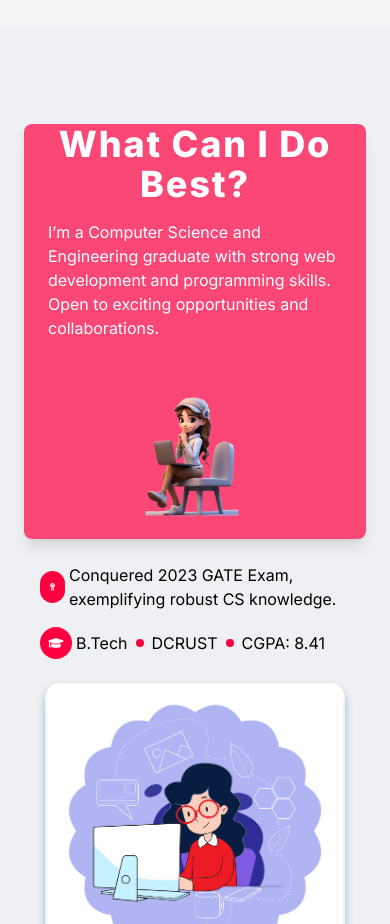
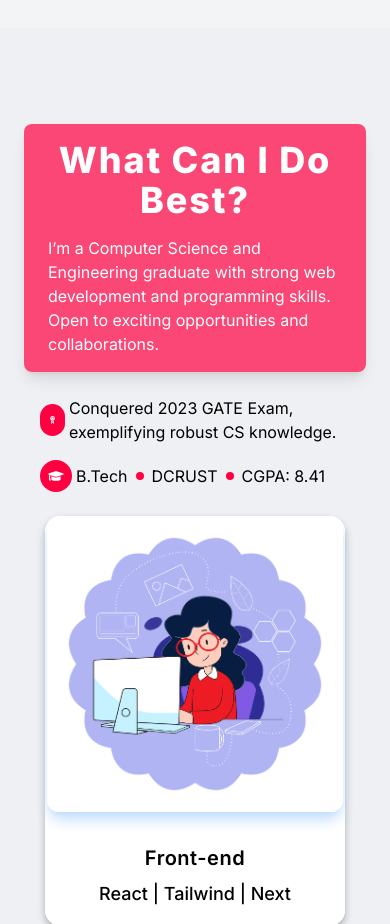
Before and after one commit to pallaviDwivedi1605/Pallavi_Dwivedi, a Next.js app: page / in a window 390 px wide. Shown: the part 920-1844 px from the top of the page. Built offline with nearby package versions, Linux system fonts and the light colour scheme.

Commit message:
portfolio done

```diff
--- a/components/About.tsx
+++ b/components/About.tsx
@@ -26,7 +26,7 @@ const About = () => {
   return (
     <div className=" h-full w-full px-6 flex flex-col items-center gap-4 md:px-32">
       {/* image heading block */}
-      <div className=" group transition-all ease-in-out duration-300 bg-primary/70 text-white flex flex-col justify-between items-center gap-10 rounded-lg px-6  container shadow-lg md:px-10 md:flex-row md:hover:flex-row-reverse">
+      <div className=" transition-all ease-in-out duration-300 bg-primary/70 text-white flex flex-col justify-between items-center gap-10 rounded-lg px-6 py-4  container shadow-lg md:px-10 md:flex-row md:hover:flex-row-reverse">
         <div className=" flex flex-col items-start gap-4">
           <h2 className=" main_heading">What Can I Do Best?</h2>
           <p className="text-left">
@@ -35,7 +35,7 @@ const About = () => {
             and collaborations.
           </p>
         </div>
-        <Image src={"/images/s6.svg"} alt="image" width={130} height={130} className="mirror_flip" />
+        <Image src={"/images/s6.svg"} alt="image" width={130} height={130} className=" hidden md:block mirror_flip" />
       </div>
       {/* achievement block */}
       <div className=" w-full flex flex-col md:flex-row md:justify-between">
```
